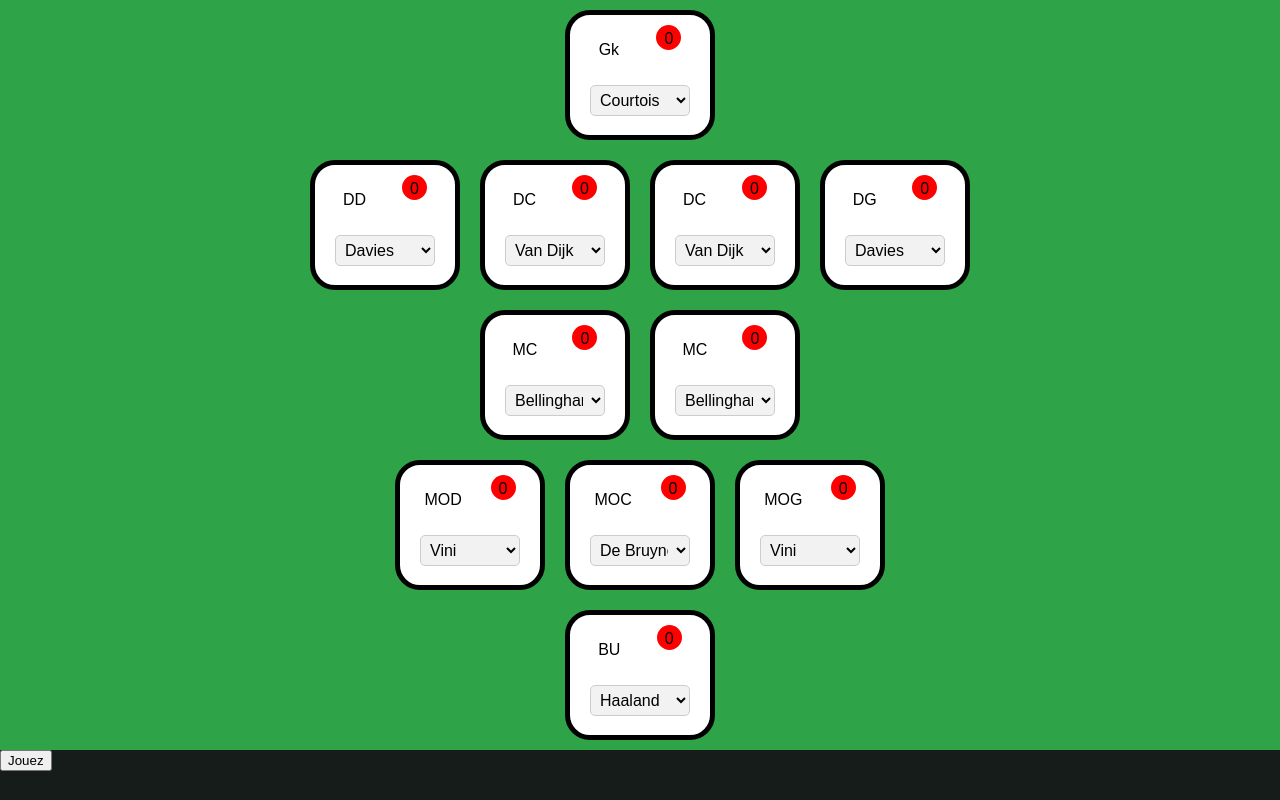
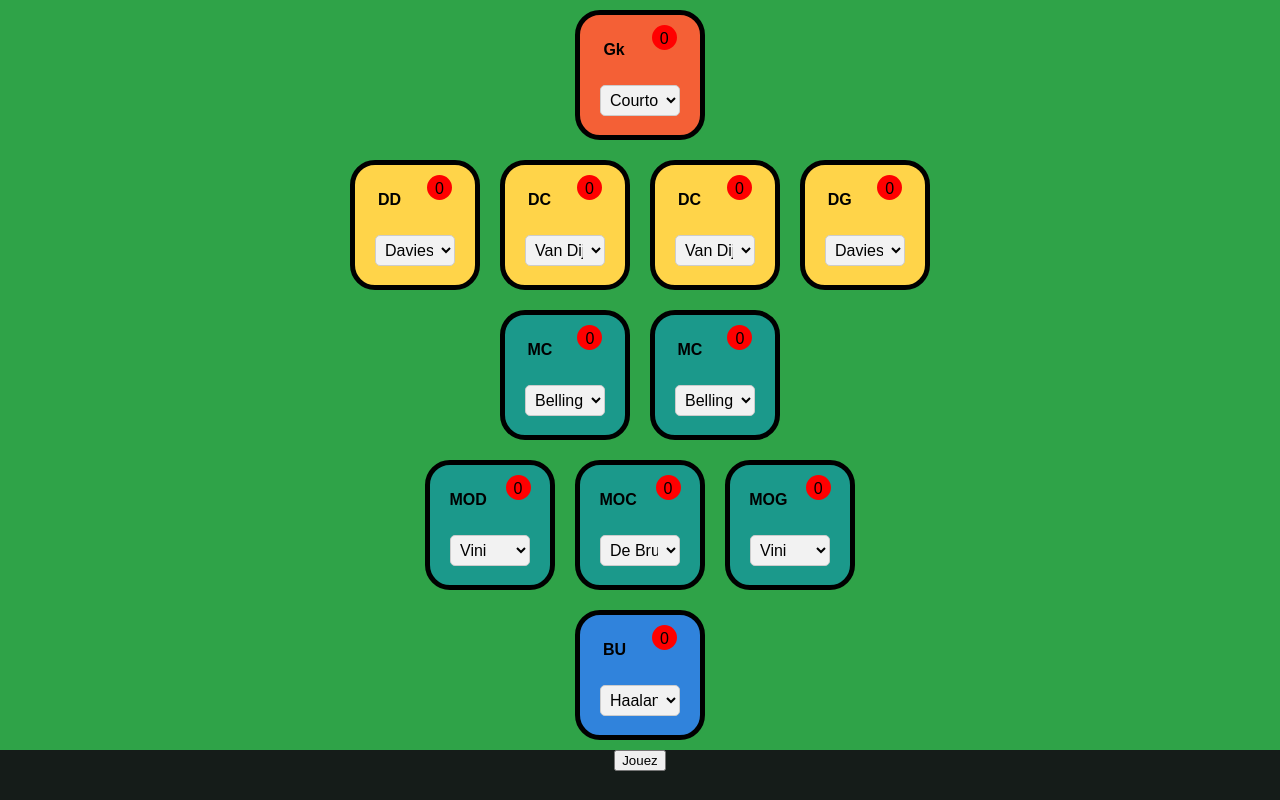
Before and after one commit to NicoalsL/gamefifa, a React (Vite) app: page / in a window 1280 px wide. Built offline with nearby package versions, Linux system fonts and the light colour scheme.

Commit message:
troisiemme

```diff
--- a/src/App.jsx
+++ b/src/App.jsx
@@ -20,7 +20,7 @@ function App() {
     console.log('nombre', nouveauNombre);
   }
   return (
-    <>
+    <div style={{display: "flex", justifyContent: 'center', alignItems: 'center', flexDirection: 'column'}}>
       {joueurs.map((joueur, ij) =>{
         console.log(joueur.subcategories)
         return(
@@ -30,9 +30,9 @@ function App() {
           index += 1
           console.log('index:', index)
           return(
-                    <div key={pi} style={{margin: 10, border: 'black solid 5px', borderRadius: 25, height: 100, padding: 10, display: 'flex', flexDirection: 'column', backgroundColor: 'white'}}>
+                    <div key={pi} style={{margin: 10, border: 'black solid 5px', borderRadius: 25, height: 100, padding: 10, display: 'flex', flexDirection: 'column', backgroundColor: joueur.color}}>
                       <div style={{display: 'flex', color: 'black', flexDirection: 'row', justifyContent: 'space-around'}}>
-                      <p>{play.subRole}</p>
+                      <p style={{fontWeight: 'bold'}}>{play.subRole}</p>
                     <div style={{border: 'red 5px solid', height: 15, width: 15, background: 'red', borderRadius: 30, textAlign: 'center'}}>
                     <p style={{margin: 0, padding: 0, textAlign: 'center'}}>
                       {nombre[index - 1]}
@@ -51,7 +51,7 @@ function App() {
         </div>
       )})}
       <button type="button" onClick={handChange}>Jouez</button>
-    </>
+    </div>
   )
 }
 
--- a/src/assets/joueurs.js
+++ b/src/assets/joueurs.js
@@ -1,7 +1,7 @@
 export const joueurs = [
     {
         ligne: 1,
-        color: "orange",
+        color: '#F46036',
         subcategories: [
             {
                 subRole: "Gk",
@@ -17,7 +17,7 @@ export const joueurs = [
     },
     {
         ligne: 2,
-        color: "jaune",
+        color: "#FFD449",
         subcategories: [
             {
                 subRole: "DD",
@@ -63,7 +63,7 @@ export const joueurs = [
     },
     {
         ligne: 3,
-        color: "vert",
+        color: "#1B998B",
         subcategories: [
             {
                 subRole: "MC",
@@ -89,7 +89,7 @@ export const joueurs = [
     },
     {
         ligne: 4,
-        color: "vert",
+        color: "#1B998B",
         subcategories: [
             {
                 subRole: "MOD",
@@ -125,7 +125,7 @@ export const joueurs = [
     },
     {
         ligne: 5,
-        color: "bleu",
+        color: "#3083DC",
         subcategories: [
             {
                 subRole: "BU",
--- a/src/index.css
+++ b/src/index.css
@@ -13,11 +13,12 @@ body{
   flex-direction: row;
   margin: 0;
   padding: 0;
+  width: 100vw;
 }
 
 /* Styliser l'élément select */
 select {
-  width: 100px; /* Largeur du select */
+  width: 80px; /* Largeur du select */
   height: 40px; /* Hauteur du select */
   background-color: #f2f2f2; /* Couleur de fond */
   border: 1px solid #ccc; /* Bordure */
```
